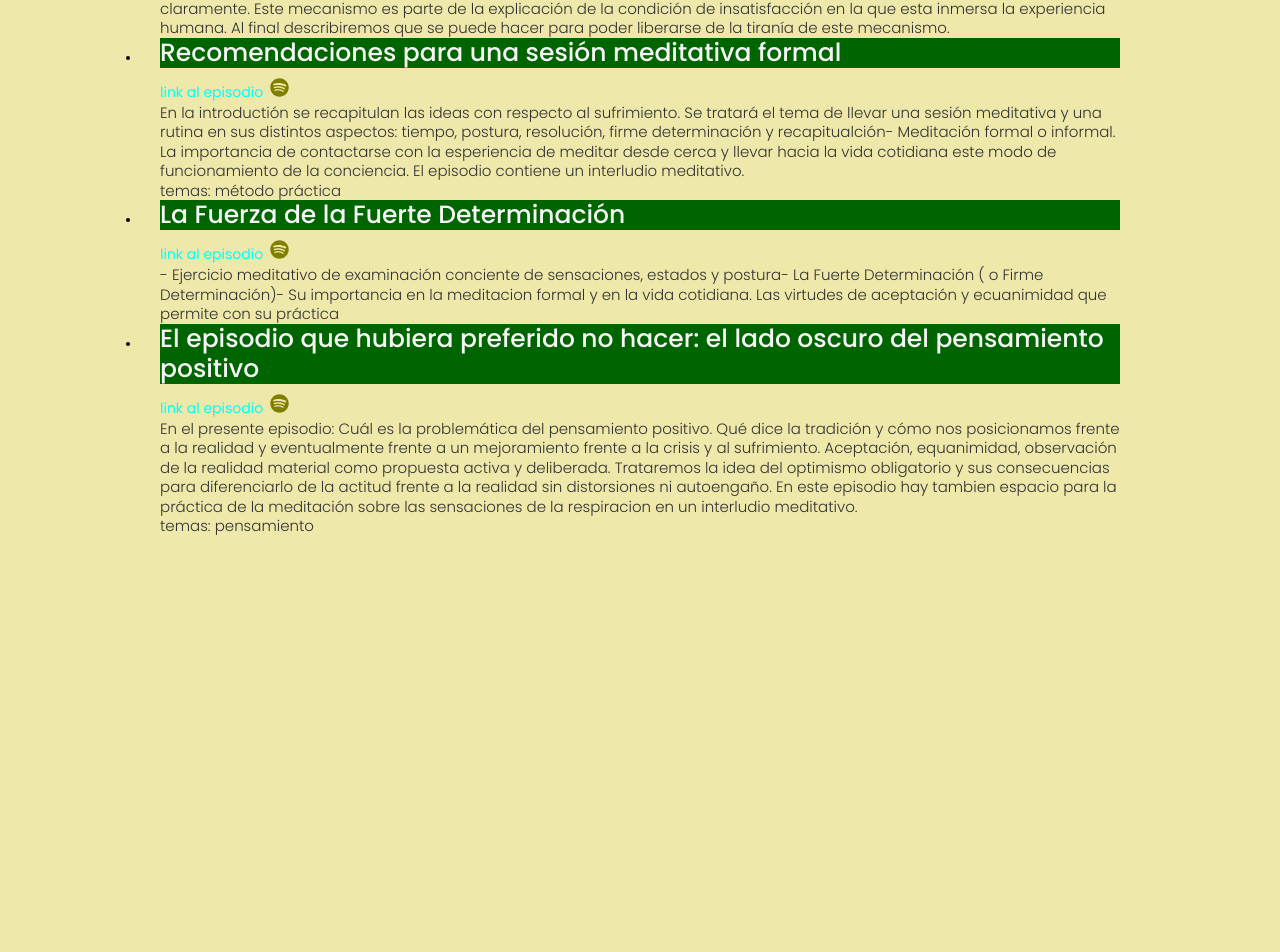
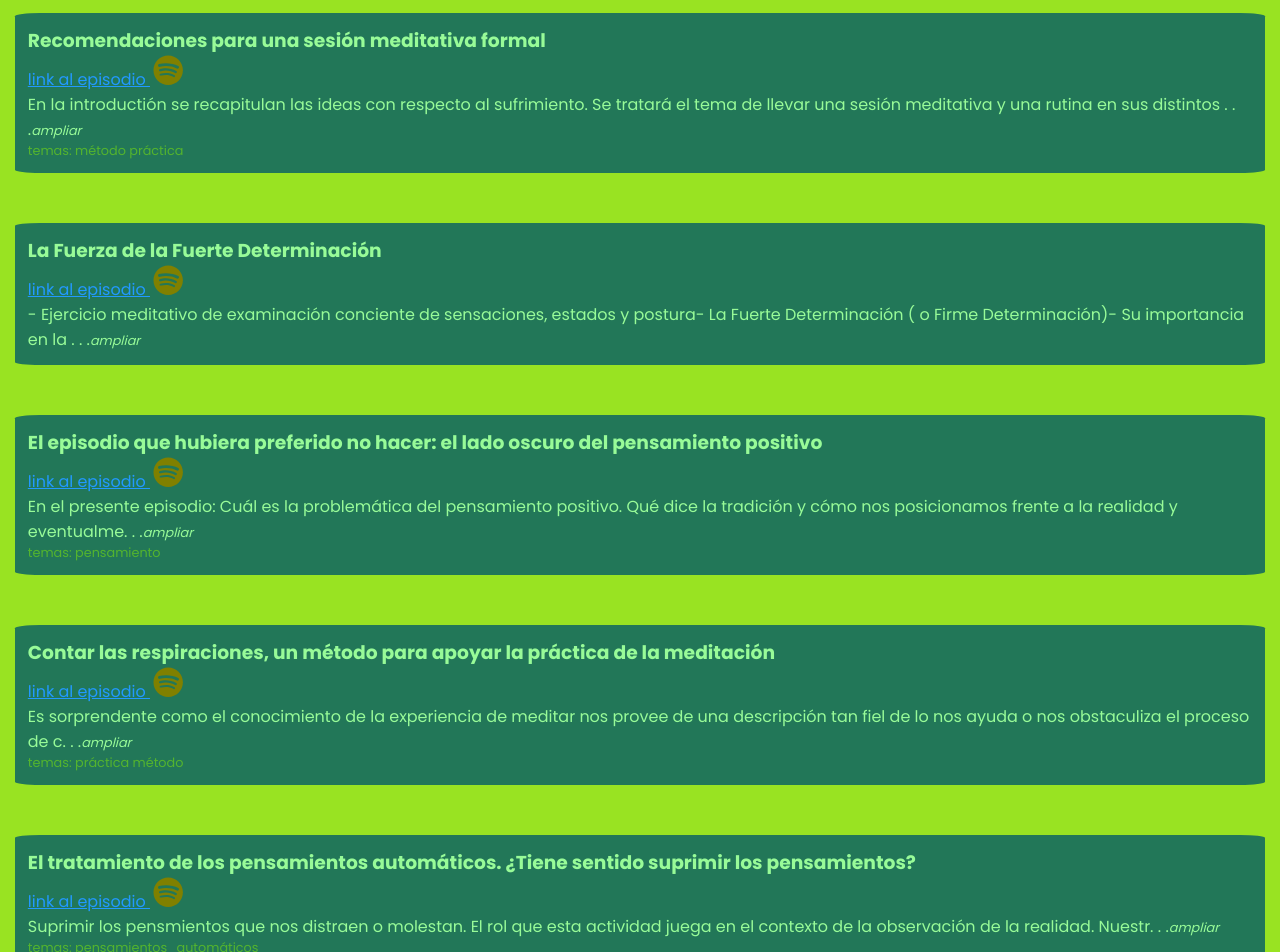
Before and after one commit to chezydan/contemplativa, a React (Create React App) app: page /#/podcast in a window 1280 px wide. Shown: the part 674-1626 px from the top of the page. Before the commit the page ends 1290 px from the top, so only its background shows below. Built offline with nearby package versions, Linux system fonts and the light colour scheme.

Commit message:
podcastItm and read more

```diff
--- a/public/index.html
+++ b/public/index.html
@@ -12,7 +12,7 @@
     <link rel="apple-touch-icon" href="%PUBLIC_URL%/logo192.png" />
 
     <link rel="manifest" href="%PUBLIC_URL%/manifest.json" />
-    <title>React App</title>
+    <title>- CONTEMPLATIVA -</title>
   </head>
   <body>
     <noscript>You need to enable JavaScript to run this app..</noscript>
--- a/src/App.scss
+++ b/src/App.scss
@@ -1,11 +1,23 @@
+@import url("https://fonts.googleapis.com/css2?family=Poppins:wght@100;200;300;400;500;600;700;800;900&display=swap");
+
+* {
+  margin: 0;
+  padding: 2.2;
+  box-sizing: border-box;
+  scroll-behavior: smooth;
+}
+
+
+body{
+  font-family:  "Poppins", sans-serif;;
+  background-color: white;
+}
+
 .App {
     text-align: center;
   }
 
-  .App-logo {
-    height: 40vmin;
-    pointer-events: none;
-  }
+
 
   @media (prefers-reduced-motion: no-preference) {
     .App-logo {
@@ -14,7 +26,7 @@
   }
 
   .App-header {
-    background-color: #282c34;
+    background-color: blue;
     min-height: 100vh;
     display: flex;
     flex-direction: column;
@@ -25,7 +37,7 @@
   }
 
   .App-link {
-    color: #61dafb;
+    color:black
   }
 
   @keyframes App-logo-spin {
@@ -37,7 +49,7 @@
     }
   }
   body{
-    background-color: palegoldenrod
+    background-color: #99E322
   }
 
   .superTitle{
@@ -46,24 +58,29 @@
   }
 
   nav{
-    background-color: darkblue;
+    background-color: #22FF88;
     position: fixed;
     top: 0px;
     width: 100%;
     color:white;
     align-items: center;
   }
-  h1,h3 {
+ /* h1,h3 {
     background-color:darkgreen;
     color: whitesmoke
+  } */
+
+  a {
+    color:#2299FF;
   }
 
-  a {
-    color :cyan;
-  }
+
+
   a:hover{
-    transform: translateY(-2px);
-    color:aqua;
+
+    color:#77FFFF;
+    font-size: 1.03em;
+    margin-left:0.5em;
   }
 
   .iconspotify{
@@ -71,3 +88,29 @@
     color : olive;
       size: 20px;
   }
+
+  .temas{
+    font-size:0.8em;
+    color:#54b42e;
+  }
+
+ .cart--podcast{
+  color: palegreen;
+  background-color:#227758;
+  padding:0.8em;
+  margin:15px;
+  margin-bottom: 50px;
+  border-radius: 2%;
+ }
+
+ .readmore{
+    font-size: 0.8em;
+    font-style: oblique;
+    margin-bottom: 0.5em;
+ }
+ .readmore:hover{
+  font-size: 0.85em;
+    margin-left:0.5em;
+    color: #20B050
+
+ }
--- /dev/null
+++ b/src/components/PodcastItm.js
@@ -0,0 +1,33 @@
+import React from 'react'
+
+import {useState} from 'react'
+import { FaSpotify } from "react-icons/fa"
+
+function PodcastItm({itm}) {
+
+  const [readMore, setReadMore] = useState(false);
+   const {id, title,link, desc, temas} =  itm;
+   function handleMoreClick(){
+        setReadMore(!readMore)
+   }
+
+                    return             (
+                <div className='cart--podcast' key={id}>
+
+                    <h3>{title}</h3>
+                    <a href={link}  target="_blank" > link al episodio <span className='iconspotify'>
+                    {<FaSpotify  size={'1.9rem'} /> }  </span></a>
+                    <p>{readMore? desc : desc.slice(0,154)+'. . .' }
+                    <span className='readmore'
+                    onClick={handleMoreClick }>
+                        {readMore? `leer menos` : `ampliar`}</span> </p>
+                    <p className='temas'> {temas!=="" && <p>temas: {temas} </p> }   </p>
+                </div> )
+
+
+
+
+}
+
+
+export default PodcastItm
--- a/src/components/PodcastList.js
+++ b/src/components/PodcastList.js
@@ -1,39 +1,23 @@
 import React from 'react'
 import {episodes} from './../data/podcastData'
-import { FaSpotify } from "react-icons/fa"
+
+import PodcastItm from './PodcastItm'
 
 
 function PodcastList() {
 
-
-
   return (    <div>
         <h4>Podcast Publicados </h4>
-        <ul>
+
             {episodes.map( (itm)=>{
+                return(
+                    <PodcastItm itm={itm} />)
 
+            }
+            )
+            }
+        </div>
 
-                    const {id, title,link, desc, temas} =itm;
-                    return                (
-                <li className='container' key={id}>
-                    <h3>{title}</h3>
-                    <a href={link} > link al episodio <span className='iconspotify'>
-                    {<FaSpotify  size={'1.9rem'} /> }  </span></a>
-                    <p>{desc}</p>
-                    <p> {temas!=="" && <p>temas: {temas} </p> }   </p>
-
-
-                </li> )
-
-            })}
-
-
-        </ul>
-
-
-
-
-        </div>
   )
 }
 
--- a/src/data/podcastData.js
+++ b/src/data/podcastData.js
@@ -24,24 +24,67 @@ El porqué de la experiencia humana como  no satisfactoria del  ser humano como
                 Este mecanismo es parte de la explicación de la condición de insatisfacción en la que esta inmersa la experiencia humana.\
                 Al final describiremos que se puede hacer para poder liberarse de la tiranía de este mecanismo."  ,
                  temas: "" },
-                 { id :4,
+       { id :4,
                     title :"Recomendaciones para una sesión meditativa formal",
                     link :"https://open.spotify.com/episode/6MR3l2jEvDAWagwNdIFhbb" ,
                     desc:"En la introductión se recapitulan las ideas con respecto al sufrimiento. Se tratará el tema de llevar una sesión meditativa y una rutina en sus distintos aspectos: tiempo, postura, resolución, firme determinación y recapitualción-\
                     Meditación formal o informal. La importancia de contactarse con la esperiencia de meditar desde cerca y llevar hacia la vida cotidiana este modo de funcionamiento de la conciencia.\
                     El episodio contiene un interludio meditativo.       ",
                      temas: "método práctica" },
-                     { id :5,
+       { id :5,
                         title :"La Fuerza de la Fuerte Determinación",
                         link :"https://open.spotify.com/episode/29JY2qirDGYVEaRFnN5XnK" ,
                         desc : "- Ejercicio meditativo de examinación conciente de sensaciones, estados y postura- La Fuerte Determinación ( o Firme Determinación)- Su importancia en la meditacion formal y en la vida cotidiana. Las virtudes de aceptación y ecuanimidad que permite con su práctica"  ,
                          temas: "" },
-                         { id :6,
-                            title :"El episodio que hubiera preferido no hacer: el lado oscuro del pensamiento positivo",
+       { id :6,
+                     title :"El episodio que hubiera preferido no hacer: el lado oscuro del pensamiento positivo",
                             link :"https://open.spotify.com/episode/7L99qrx0WJC4DILX9dLmVY" ,
                             desc : "En el presente episodio: Cuál es la problemática del pensamiento positivo. Qué dice la tradición y cómo nos posicionamos frente a la realidad y eventualmente frente a un mejoramiento frente a la crisis y al sufrimiento. Aceptación, equanimidad, observación de la realidad material \
                             como propuesta activa y deliberada. Trataremos la idea del optimismo obligatorio y sus consecuencias para diferenciarlo de la actitud frente a la realidad sin distorsiones ni autoengaño. En este episodio hay tambien espacio para la práctica de la meditación sobre las sensaciones de la respiracion en un interludio meditativo."  ,
                              temas: "pensamiento " },
+      { id :7,
+        title :"Contar las respiraciones, un método para apoyar la práctica de la meditación",
+                                link :"https://open.spotify.com/episode/5MPfDlaGOvmHoG0KfLs803" ,
+                                desc : "Es sorprendente como el conocimiento de la experiencia de meditar nos provee de una descripción tan fiel de lo nos ayuda o nos obstaculiza el proceso de contemplar por medio de la meditación. En este episodio: El porqué de la respiración como objeto de meditación de contemplación pura. El método de contar las respiraciones, fundamentos y consignas para su aplicación. Y por supuesto, pondremos en práctica este método."  ,
+                                 temas: "práctica método" },
+     { id :8,
+             title :"El tratamiento de los pensamientos automáticos. ¿Tiene sentido suprimir los pensamientos?",
+             link :"https://open.spotify.com/episode/3XxzIeevzmWi9OovFnEOis" ,
+              desc : "Suprimir los pensmientos que nos distraen o molestan. El rol que esta actividad juega en el contexto de la observación de la realidad.\
+              Nuestra experiencia conciente periférica-general y los pensamientos automáticos. El porqué de la ineficacia de esta táctica y sobre todo porqué constituye una contradicción a nuestra intención de observación comprometida con lo que aparece frente a nosotros. ¿Que hacer ante los pensamientos distractivos en la meditación con atención presente? La sesión práctica no faltará a la cita. Es sentimiento de percatarse de esos pensamientos automáticos con un 'gesto interno'\
+               de que algo aparece allí, aunque no querramos prestarle atención en este momento."  ,
+              temas: "pensamientos_automáticos" },
+              { id :9,
+               title :"Cancelar este episodio por favooooor. El efecto boomerang de los pensamientos, desenmascarado-",
+               link :"https://open.spotify.com/episode/6FX5K6j58wuTeI0nuJUgnL" ,
+               desc : "En este episodio se repasarán los efectos de la supresión de pensamientos en la práctica de meditación.\
+               En sí, todo intento de modificar y distorisionar los pensamientos no lleva a una transformación. Se intenta corregir y adecuar en lugar de aceptar-\
+               En lugar de referirse al contenido se sugiere aprender del substrato material y acercarse de manera directa, a persar de que nuestra intención nos dice otra cosa.\
+               Práctica-habito de meditación.\
+               Se propone una sección de práctica con aprendizaje de como percibir los pensamientos y demás distracciones.\
+               Se describen los mecanismos mentales que explican el fracaso de la supresión de pensamientos.   " ,
+                temas: "pensamientos_automáticos" },
+
+     { id :10,
+                  title :"Un sistema que parece no detenerse nunca: la red de funcionamiento por defecto.",
+                  link :"https://open.spotify.com/episode/60Ziht1bK1fl7QSyi0tATM" ,
+                  desc : "El funcionamiento por defecto de la mente. Las estructuras del cerebro con toda facilidad posibilitan el connstante dialogo o mas bien parloteo interno sobre cuestiones repetitivas.\
+                  Este parloteo se puede ver de manera directa y distinta por la contemplacion directa y siguiendo las consignas.\
+                  La posibilidad de transformar este funcionamiento tanto el contenido, el modo de verlo como el proyecto más profundo de poder cambiar la red que funciona la gran mayoria del tiempo, la red o la modalidad de funcionamiento por defecto  a nivel cerebral y mental.\
+                  En esto consiste el famoso 'recableado'.\
+                  Una sesión de meditación donde también se orienta a percibir las distracciones de manera tal de no dejarse llevar por el tren de pensamientos y donde el mantenimiento de la atención no vaya a expensas de nuestra experiencia conciente general."  ,
+                   temas: "pensamientos_automáticos  neurodinamica" },
+
+                   { id :11,
+                     title :"Conciencia de las sensaciones de la respiración en una zona delimitada",
+                     link :"https://open.spotify.com/episode/5m15NO2vGF30O77TOFi0t7" ,
+                     desc : "El Anapanasati, es un metodo que consiste en la atención presente en las sensaciones de la respiración en la zona que llamamos el 'triángulo de la nariz'.\
+                     En el presente episodio mostramos como llevar la atención en esta zona, cómo es el tipo de atención presente y concentración en una zona delimitada cuando dentro de la consigna uno puede percibir toda la variedad de sensaciones que hay en esa zona.\
+                     Expandiremos también acerca de las carácterísticas de la meditación en las sensaciones de la respiración en general.\
+                     Se incluyen dos sesiones de prácticas incluyendo una del método en cuestión."  ,
+                      temas: "práctica método" },
+
+
 
 ]
 
--- a/src/index.js
+++ b/src/index.js
@@ -1,6 +1,6 @@
 import React from "react";
 import ReactDOM from "react-dom";
-import "./index.css";
+//import "./index.css";
 import App from "./App";
 
 ReactDOM.render(
```
Also changed, not shown: 11 other files (tests, documents, lock files or other folders).
